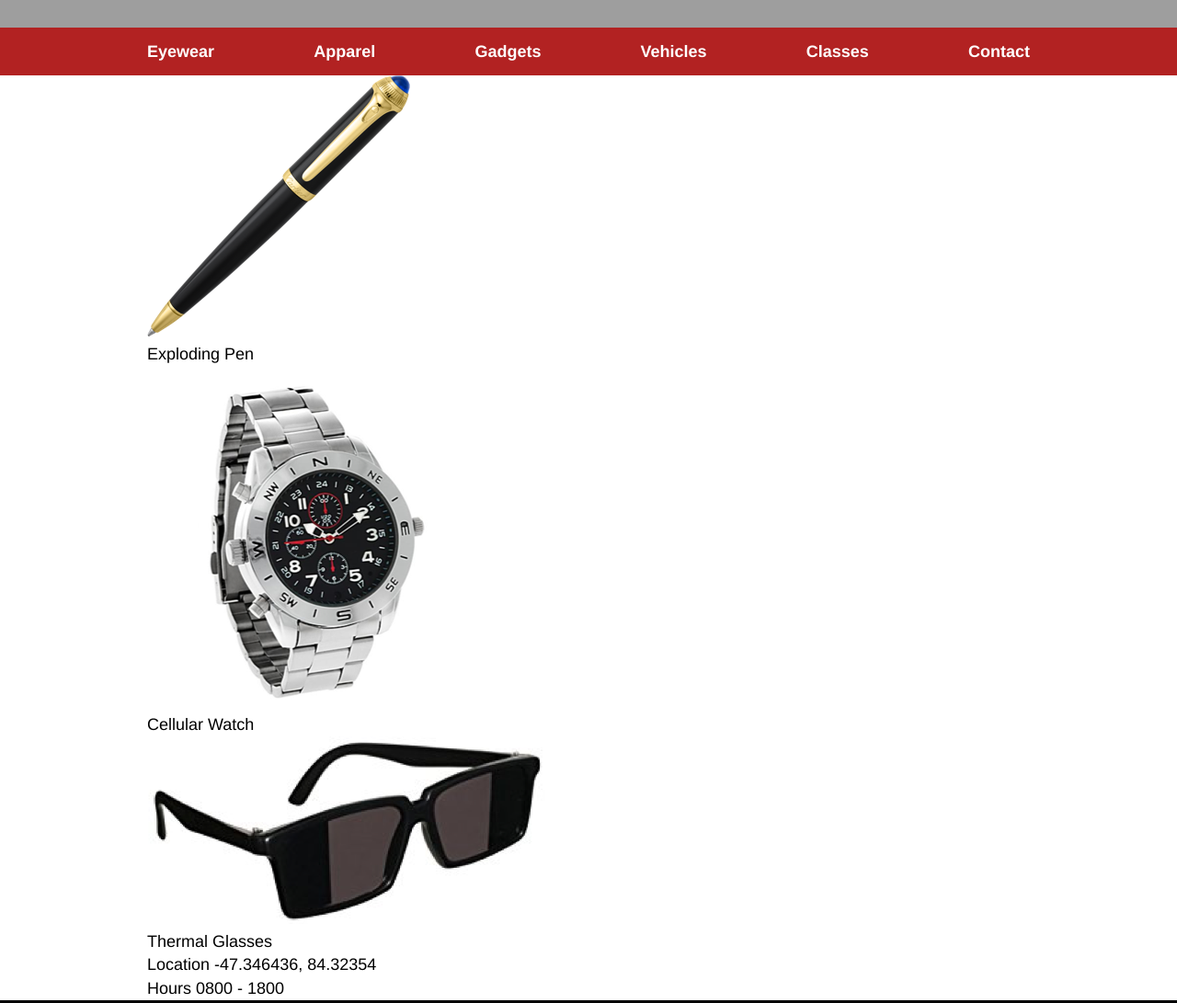
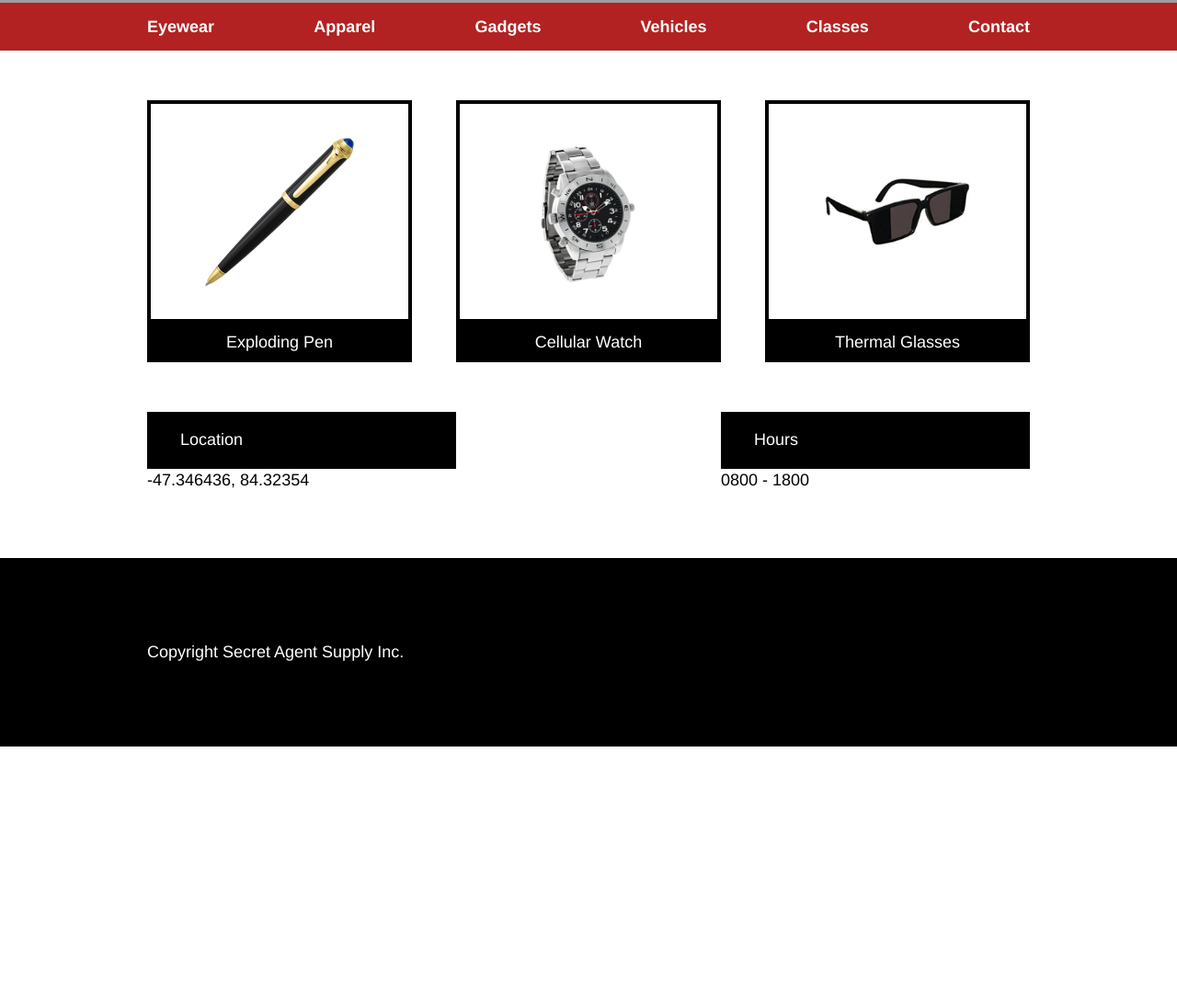
Before and after one commit to sflints/Secret-Agent-Supply-Inc, a plain HTML site: page index.html in a window 1280 px wide. Shown: the part 498-1589 px from the top of the page at 92% size. After the commit the page ends 1310 px from the top, so only its background shows below. Drawn offline with Linux system fonts and the light colour scheme; grey boxes are pictures that could not be loaded.

Commit message:
Added the middle section

```diff
--- a/index.html
+++ b/index.html
@@ -38,30 +38,30 @@
       <div class="item-image">
         <img src="resources\images\pen.png" alt="pen-picture">
       </div>
-      <span>Exploding Pen</span>
+      <span class="description">Exploding Pen</span>
     </div>
     <div class="item watch">
       <div class="item-image">
         <img src="resources\images\watch.png" alt="watch-picture">
       </div>
-      <span>Cellular Watch</span>
+      <span class="description">Cellular Watch</span>
     </div>
     <div class="item specs">
       <div class="item-image">
         <img src="resources\images\glasses.png" alt="specs-picture">
       </div>
-      <span>Thermal Glasses</span>
+      <span class="description">Thermal Glasses</span>
     </div>
   </div>
 </div>
 <div class="container">
   <div class="important-info">
     <div class="info">
-      <span>Location</span>
+      <span class="target">Location</span>
       <span>-47.346436, 84.32354</span>
     </div>
     <div class="info">
-      <span>Hours</span>
+      <span class="target">Hours</span>
       <span>0800 - 1800</span>
     </div>
   </div>
--- a/resources/css/style.css
+++ b/resources/css/style.css
@@ -21,6 +21,11 @@ body {
   padding: 12px 0px 12px 0.5rem;
   font-size: 1rem;
   font-weight: bold;
+}
+.logo img {
+  height: 1.5rem;
+  padding-right: 1rem;
+  padding-left: 0.5rem;
 }
 .message h4 {
   font-size: 1rem;
@@ -47,6 +52,7 @@ body {
   background-color: black;
   color: white;
 }
+/* Middle Section */
 nav {
   background-color: firebrick;
   color: white;
@@ -58,10 +64,51 @@ nav ul {
   justify-content: space-between;
   padding: 0.75rem 0;
 }
+.item-image img {
+  max-width: 9rem;
+}
+.items {
+  display: flex;
+  justify-content: space-between;
+  margin: 3rem 0 0 0;
+}
+.item {
+  width: 30%;
+}
+.item-image {
+  display: flex;
+  padding: 2rem 0;
+  border: 4px solid black;
+  height: 9rem;
+  justify-content: center;
+  align-items: center;
+}
+.description {
+  display: block;
+  background-color: black;
+  color: white;
+  text-align: center;
+  padding: 0.5rem;
+}
+.important-info {
+  display: flex;
+  justify-content: space-between;
+  margin: 3rem 0 0 0;
+}
+.info {
+  width: 35%;
+}
+.info .target{
+  display: block;
+  color: white;
+  background-color: black;
+  padding: 1rem 2rem;
+}
 /* Bottom Section */
 footer {
   padding: 5rem;
   text-align: left;
   background-color: black;
   color: white;
+  margin-top: 4rem;
 }
```
